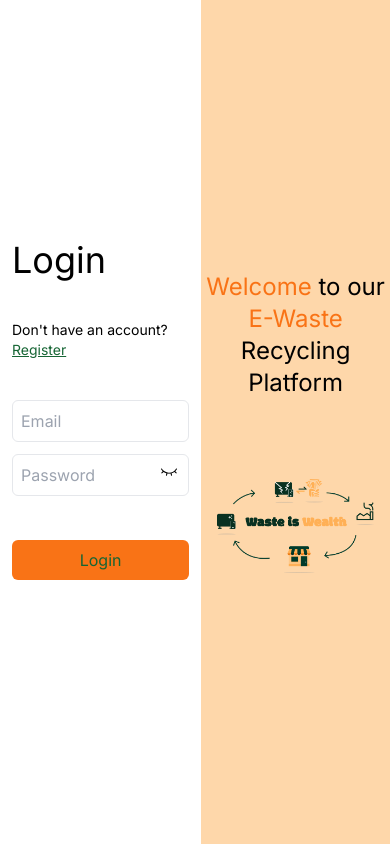
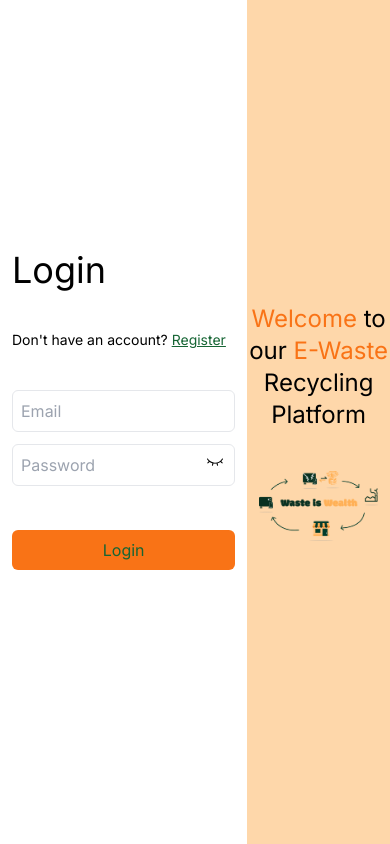
Before and after one commit to nyeliep/E-Taka-Frontend, a Next.js app: page /login in a window 390 px wide. Built offline with nearby package versions, Linux system fonts and the light colour scheme.

Commit message:
added changes to home component

```diff
--- a/src/app/login/page.tsx
+++ b/src/app/login/page.tsx
@@ -144,15 +144,15 @@ const Login = () => {
             </div>
           </div>
         </div>
-        <div className="w-full sm:w-3/5 h-screen bg-orange-200 flex flex-col justify-center items-center">
+        <div className="w-3/5 h-screen bg-orange-200 flex flex-col justify-center items-center">
           <div className="text-center">
-            <h1 className="text-2xl mb-20">
+            <h1 className="text-2xl">
               <span className="text-orange-500">Welcome</span> to our{" "}
               <span className="text-orange-500">E-Waste</span> Recycling
               Platform
             </h1>
           </div>
-          <img src="images/home.png" alt="Home" className="w-5/6 sm:w-full" />
+          <img src="images/home.png" alt="Home" className="w-5/6 mt-10" />
         </div>
       </div>
     </>
--- a/src/app/page.tsx
+++ b/src/app/page.tsx
@@ -9,7 +9,7 @@ const Home = () => {
   useEffect(() => {
     const userLoggedIn = Boolean(cookie.get('sessionToken'));
     if (!userLoggedIn) {
-      router.push('/register');
+      router.push('/login');
     }
     else {
       setIsUserLoggedIn(userLoggedIn);
--- a/src/app/register/page.tsx
+++ b/src/app/register/page.tsx
@@ -49,7 +49,7 @@ const Register = () => {
           <div className="flex justify-center">
             <div className="mb-3">
               <h4 className="text-4xl">Register</h4>
-              <p className="text-secondary text-sm mt-10">
+              <p className="text-secondary text-sm mt-10 pb-6">
                 Already have an account?{" "}
                 <Link
                   href="/login"
```
